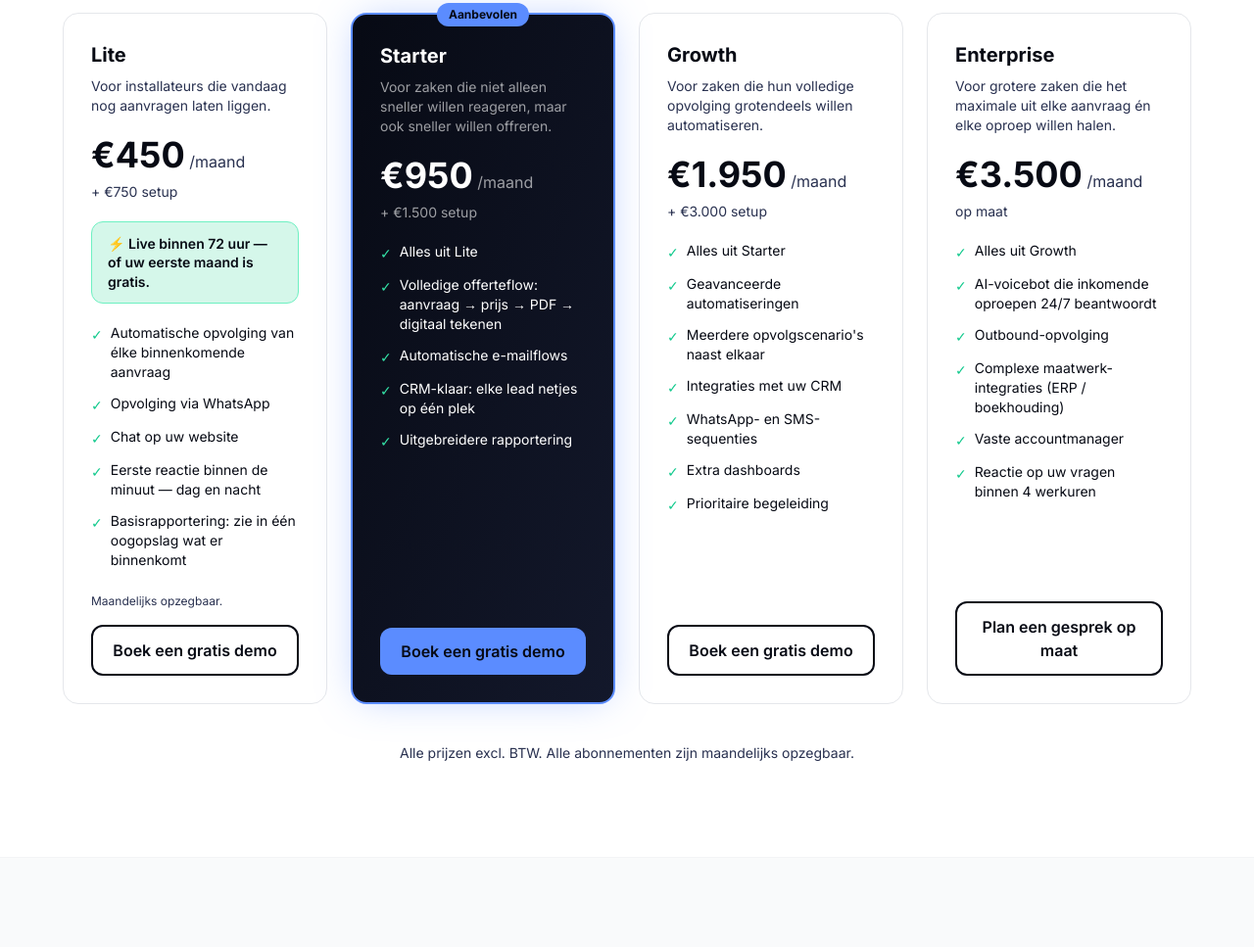
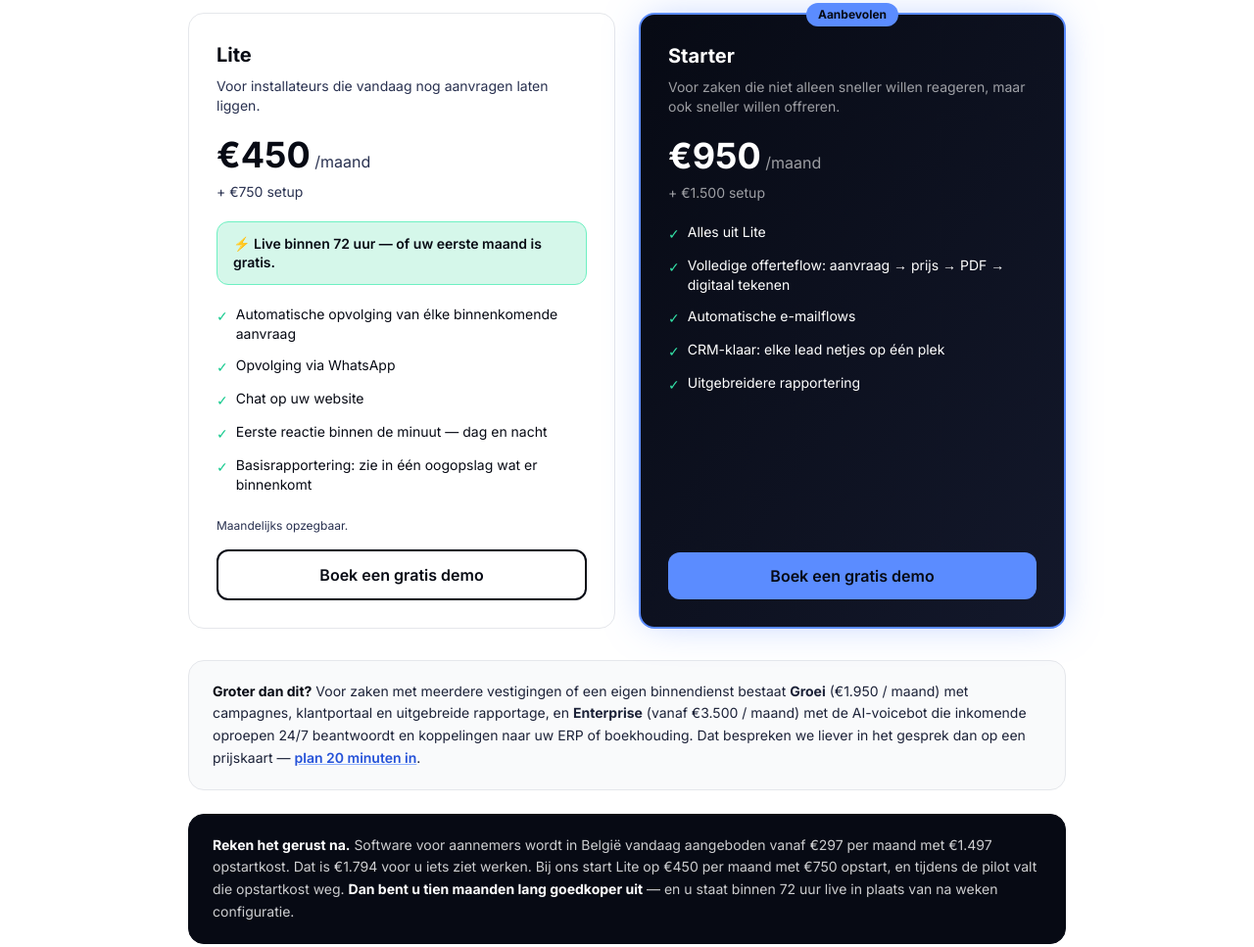
Before and after one commit to NXTGenergy/selectly-v2, a plain HTML site: page pakketten.html in a window 1280 px wide. Shown: the part 1685-2652 px from the top of the page at 98% size. Drawn offline with nearby package versions, Linux system fonts and the light colour scheme.

Commit message:
Site scherper vóór de outreach van 31/8
- Hero: van categorie naar het moment dat de klant herkent
- Cijferblok en tellers: eerlijk gelabeld als eigen test, met bronlink
- Pakketten: vier kaarten naar twee (Lite 450 + Starter 950), Groei en
  Enterprise naar één regel eronder. Geen enkele prijs gewijzigd.
- Kostenvergelijking tegenover de nieuwe 297+1497-pakketten toegevoegd
- vergelijken.html: eerlijke sectie over AI-aannemerssoftware, met de
  Peppol- en verwerkersovereenkomst-controle
- netlify.toml: Content-Security-Policy (hosts geinventariseerd)
- auth-guard.js: verouderde veiligheidswaarschuwing vervangen door de
  gemeten stand — edge-beveiliging is actief en getest

```diff
--- a/pakketten.html
+++ b/pakketten.html
@@ -6,7 +6,7 @@
   <meta name="theme-color" content="#0a0e1a" />
 
   <title>Pakketten — Kies het pakket dat bij uw aanvragen past | Selectly</title>
-  <meta name="description" content="Vier formules om elke aanvraag sneller op te volgen: Lite (€450), Starter (€950), Growth (€1.950) of Enterprise (€3.500). Geen verborgen setup-verrassingen, maandelijks opzegbaar." />
+  <meta name="description" content="Twee formules om elke aanvraag sneller op te volgen: Lite (€450) of Starter (€950). Vaste maandprijs, geen kost per gebruiker, maandelijks opzegbaar. Groei en Enterprise op gesprek." />
 
   <!-- Open Graph -->
   <meta property="og:title" content="Selectly-pakketten — een oplossing die meegroeit met uw bedrijf" />
@@ -14,7 +14,7 @@
   <meta property="og:image" content="https://selectly.be/assets/og-image.png" />
   <meta property="og:image:width" content="1200" />
   <meta property="og:image:height" content="630" />
-  <meta property="og:image:alt" content="Selectly — Selectly — digitale medewerkers voor bouw- en installatiebedrijven" />
+  <meta property="og:image:alt" content="Selectly — digitale medewerkers voor bouw- en installatiebedrijven" />
   <meta name="twitter:card" content="summary_large_image" />
   <meta name="twitter:image" content="https://selectly.be/assets/og-image.png" />
   <meta property="og:type" content="website" />
@@ -243,7 +243,7 @@
         </p>
       </div>
 
-      <div class="grid md:grid-cols-2 lg:grid-cols-4 gap-6 max-w-6xl mx-auto sl-stagger items-stretch">
+      <div class="grid md:grid-cols-2 gap-6 max-w-4xl mx-auto sl-stagger items-stretch">
         <!-- Lite -->
         <div class="bg-white border border-gray-200 rounded-2xl p-7 flex flex-col sl-lift">
           <div class="mb-5">
@@ -297,54 +297,29 @@
           </a>
         </div>
 
-        <!-- Growth -->
-        <div class="bg-white border border-gray-200 rounded-2xl p-7 flex flex-col sl-lift">
-          <div class="mb-5">
-            <h3 class="text-xl font-bold mb-2">Growth</h3>
-            <p class="text-sm text-ink-500">Voor zaken die hun volledige opvolging grotendeels willen automatiseren.</p>
-          </div>
-          <div class="mb-5">
-            <span class="text-4xl font-bold">€1.950</span>
-            <span class="text-ink-500">/maand</span>
-            <div class="text-sm text-ink-500 mt-2">+ €3.000 setup</div>
-          </div>
-          <ul class="space-y-3 text-sm flex-1 mb-6">
-            <li class="flex gap-2"><span class="text-mint-500 mt-0.5">✓</span>Alles uit Starter</li>
-            <li class="flex gap-2"><span class="text-mint-500 mt-0.5">✓</span>Geavanceerde automatiseringen</li>
-            <li class="flex gap-2"><span class="text-mint-500 mt-0.5">✓</span>Meerdere opvolgscenario's naast elkaar</li>
-            <li class="flex gap-2"><span class="text-mint-500 mt-0.5">✓</span>Integraties met uw CRM</li>
-            <li class="flex gap-2"><span class="text-mint-500 mt-0.5">✓</span>WhatsApp- en SMS-sequenties</li>
-            <li class="flex gap-2"><span class="text-mint-500 mt-0.5">✓</span>Extra dashboards</li>
-            <li class="flex gap-2"><span class="text-mint-500 mt-0.5">✓</span>Prioritaire begeleiding</li>
-          </ul>
-          <a href="/demo" class="block text-center px-5 py-3 border-2 border-ink-900 text-ink-900 font-semibold rounded-xl hover:bg-ink-900 hover:text-white transition mt-auto">
-            Boek een gratis demo
-          </a>
-        </div>
+      </div>
 
-        <!-- Enterprise -->
-        <div class="bg-white border border-gray-200 rounded-2xl p-7 flex flex-col sl-lift">
-          <div class="mb-5">
-            <h3 class="text-xl font-bold mb-2">Enterprise</h3>
-            <p class="text-sm text-ink-500">Voor grotere zaken die het maximale uit elke aanvraag én elke oproep willen halen.</p>
-          </div>
-          <div class="mb-5">
-            <span class="text-4xl font-bold">€3.500</span>
-            <span class="text-ink-500">/maand</span>
-            <div class="text-sm text-ink-500 mt-2">op maat</div>
-          </div>
-          <ul class="space-y-3 text-sm flex-1 mb-6">
-            <li class="flex gap-2"><span class="text-mint-500 mt-0.5">✓</span>Alles uit Growth</li>
-            <li class="flex gap-2"><span class="text-mint-500 mt-0.5">✓</span>AI-voicebot die inkomende oproepen 24/7 beantwoordt</li>
-            <li class="flex gap-2"><span class="text-mint-500 mt-0.5">✓</span>Outbound-opvolging</li>
-            <li class="flex gap-2"><span class="text-mint-500 mt-0.5">✓</span>Complexe maatwerk-integraties (ERP / boekhouding)</li>
-            <li class="flex gap-2"><span class="text-mint-500 mt-0.5">✓</span>Vaste accountmanager</li>
-            <li class="flex gap-2"><span class="text-mint-500 mt-0.5">✓</span>Reactie op uw vragen binnen 4 werkuren</li>
-          </ul>
-          <a href="/demo" class="block text-center px-5 py-3 border-2 border-ink-900 text-ink-900 font-semibold rounded-xl hover:bg-ink-900 hover:text-white transition mt-auto">
-            Plan een gesprek op maat
-          </a>
-        </div>
+      <!-- Groter dan dit? Eén regel, geen vierde en vijfde kaart. -->
+      <div class="max-w-4xl mx-auto mt-8 rounded-2xl border border-gray-200 bg-gray-50 px-6 py-5">
+        <p class="text-sm text-ink-600 leading-relaxed">
+          <strong class="text-ink-900">Groter dan dit?</strong> Voor zaken met meerdere vestigingen of een eigen
+          binnendienst bestaat <strong>Groei</strong> (€1.950 / maand) met campagnes, klantportaal en uitgebreide
+          rapportage, en <strong>Enterprise</strong> (vanaf €3.500 / maand) met de AI-voicebot die inkomende
+          oproepen 24/7 beantwoordt en koppelingen naar uw ERP of boekhouding.
+          Dat bespreken we liever in het gesprek dan op een prijskaart —
+          <a href="/demo" class="text-brand-600 font-semibold underline decoration-brand-300 hover:decoration-brand-600">plan 20 minuten in</a>.
+        </p>
+      </div>
+
+      <!-- De vergelijking die een prospect zelf maakt, voorgerekend. -->
+      <div class="max-w-4xl mx-auto mt-6 rounded-2xl border border-ink-900 bg-ink-900 text-white px-6 py-5">
+        <p class="text-sm leading-relaxed text-white/80">
+          <strong class="text-white">Reken het gerust na.</strong> Software voor aannemers wordt in België vandaag
+          aangeboden vanaf €297 per maand met €1.497 opstartkost. Dat is €1.794 voor u iets ziet werken.
+          Bij ons start Lite op €450 per maand met €750 opstart, en tijdens de pilot valt die opstartkost weg.
+          <strong class="text-white">Dan bent u tien maanden lang goedkoper uit</strong> — en u staat binnen 72 uur live
+          in plaats van na weken configuratie.
+        </p>
       </div>
 
       <p class="text-center text-sm text-ink-500 mt-10">Alle prijzen excl. BTW. Alle abonnementen zijn maandelijks opzegbaar.</p>
```
Also changed, not shown: case-installateur.html (+1 -1 lines), index.html (+10 -7 lines), portal/auth-guard.js (+5 -3 lines), vergelijken.html (+26 -0 lines), netlify.toml.
